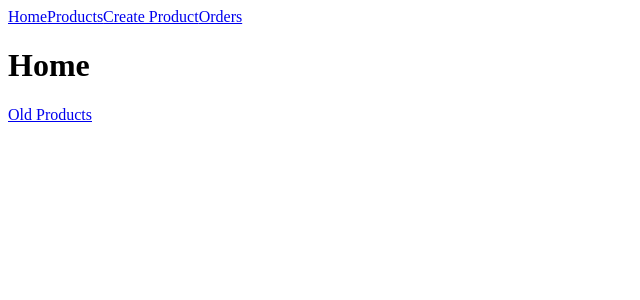
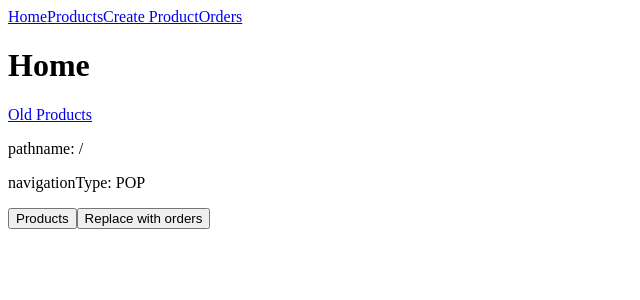
Before and after one commit to ankurnecessary/react-router-learning, a React (Vite) app in the folder lesson2/part2/project/react-router-learning/: page / in a window 1280 px wide. Shown: the top 300 px of the page, without its empty margins (0-640 px from the left). Built offline with nearby package versions, Linux system fonts and the light colour scheme.

Commit message:
[lesson 7][part 2] Add NavigationDetails to understand `useNavigationType()`

```diff
--- /dev/null
+++ b/lesson2/part2/project/react-router-learning/src/pages/NavigationDetails.tsx
@@ -0,0 +1,26 @@
+import { useLocation, useNavigate, useNavigationType } from 'react-router';
+
+const NavigationDetails = () => {
+  const location = useLocation();
+  const navigationType = useNavigationType();
+  const navigate = useNavigate();
+
+  const productHandler = () => {
+    navigate('/products');
+  };
+
+  const orderHandler = () => {
+    navigate('/orders', { replace: true });
+  };
+
+  return (
+    <div>
+      <p>pathname: {location.pathname}</p>
+      <p>navigationType: {navigationType}</p>
+      <button onClick={productHandler}>Products</button>
+      <button onClick={orderHandler}>Replace with orders</button>
+    </div>
+  );
+};
+
+export default NavigationDetails;
--- a/lesson2/part2/project/react-router-learning/src/pages/PageTemplate.tsx
+++ b/lesson2/part2/project/react-router-learning/src/pages/PageTemplate.tsx
@@ -1,38 +1,40 @@
-import { NavLink, Outlet } from "react-router";
+import { NavLink, Outlet } from 'react-router';
+import NavigationDetails from './NavigationDetails';
 
 const PageTemplate = () => {
   return (
     <div>
       <nav>
         <NavLink
-          to="/"
-          className={({ isActive }) => (isActive ? "active" : "")}
+          to='/'
+          className={({ isActive }) => (isActive ? 'active' : '')}
         >
           Home
         </NavLink>
         <NavLink
-          to="/products"
-          className={({ isActive }) => (isActive ? "active" : "")}
+          to='/products'
+          className={({ isActive }) => (isActive ? 'active' : '')}
           end
         >
           Products
         </NavLink>
         <NavLink
-          to="/products/new"
-          className={({ isActive }) => (isActive ? "active" : "")}
+          to='/products/new'
+          className={({ isActive }) => (isActive ? 'active' : '')}
           end
         >
           Create Product
         </NavLink>
         <NavLink
-          to="/orders"
-          className={({ isActive }) => (isActive ? "active" : "")}
+          to='/orders'
+          className={({ isActive }) => (isActive ? 'active' : '')}
           end
         >
           Orders
         </NavLink>
       </nav>
       <Outlet />
+      <NavigationDetails />
     </div>
   );
 };
```
